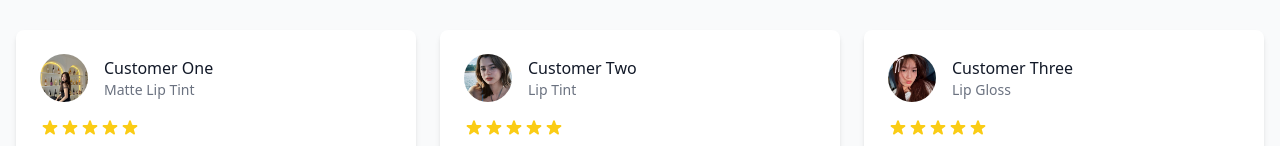
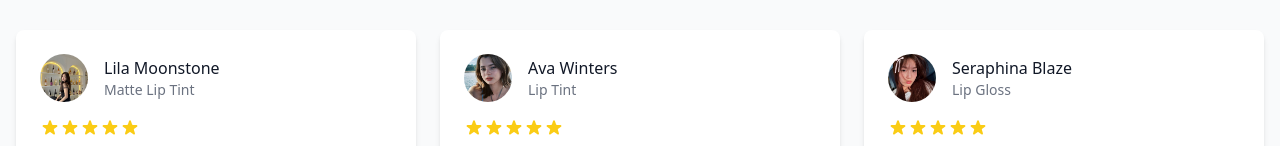
Before and after one commit to andrino25/sample-store, a React (Vite) app: page /products in a window 1280 px wide. Shown: the part 1151-1297 px from the top of the page. Built offline with nearby package versions, Linux system fonts and the light colour scheme.

Commit message:
added pre defined one

```diff
--- a/src/Products.jsx
+++ b/src/Products.jsx
@@ -16,7 +16,7 @@ import cus3 from '@/assets/customer_three.jpg';
 const predefinedTestimonials = [
   {
     image: cus1,
-    name: 'Customer One',
+    name: 'Lila Moonstone',
     product: 'Matte Lip Tint',
     text: 'This matte lip tint is a game-changer! I have sensitive skin, and most lip products make my lips feel cracked, but this one is so smooth and comfortable. The color is vibrant, and it lasts for hours even through meals. Definitely worth every penny!',
     date: new Date().toISOString(),
@@ -25,7 +25,7 @@ const predefinedTestimonials = [
   },
   {
     image: cus2,
-    name: 'Customer Two',
+    name: 'Ava Winters',
     product: 'Lip Tint',
     text: 'I’m obsessed with this lip tint! It’s such a natural, long-lasting color that looks great with everything. The formula is really lightweight and doesn’t feel cakey or sticky. It’s perfect for a no-makeup look or for layering under lipstick for added depth.',
     date: new Date().toISOString(),
@@ -34,7 +34,7 @@ const predefinedTestimonials = [
   },
   {
     image: cus3,
-    name: 'Customer Three',
+    name: 'Seraphina Blaze',
     product: 'Lip Gloss',
     text: 'I love how this gloss enhances the natural color of my lips without feeling like I’m wearing anything at all. It’s super lightweight and leaves a beautiful, glossy finish that’s not too over-the-top. I’ve been using it every day.',
     date: new Date().toISOString(),
```
